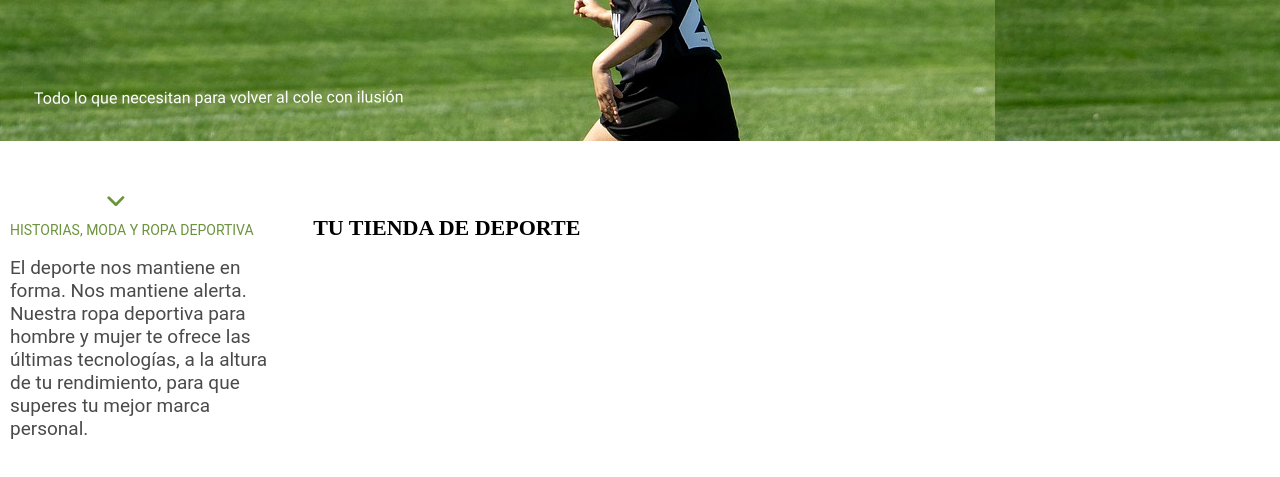
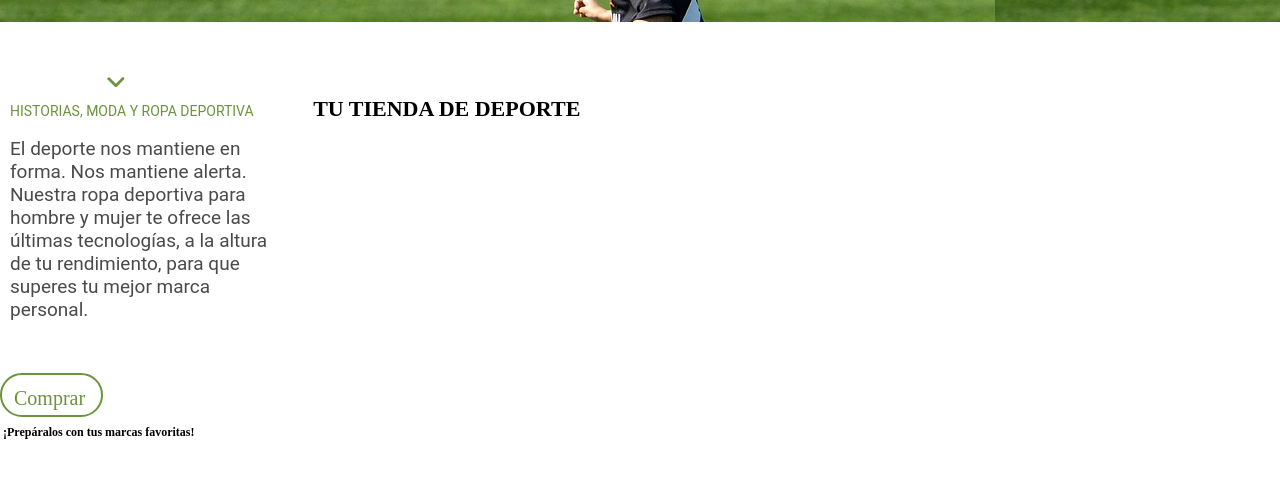
Before and after one commit to Adalab/modulo-1-evaluacion-final-olgabonillo, a website built with Vite: page src/index.html in a window 1280 px wide. Shown: the part 363-840 px from the top of the page. After the commit the page ends 810 px from the top, so only its background shows below. Built offline with nearby package versions, Linux system fonts and the light colour scheme.

Commit message:
changes in scss styles

```diff
--- a/src/partials/aside.html
+++ b/src/partials/aside.html
@@ -8,4 +8,9 @@
   <span class="sport-doc">
     El deporte nos mantiene en forma. Nos mantiene alerta. Nuestra ropa deportiva para hombre y mujer te ofrece las últimas tecnologías, a la altura de tu rendimiento, para que superes tu mejor marca personal.
   </span>
+  <span class="go">Comprar</span>
+
+  <span class="preparated">
+    ¡Prepáralos con tus marcas favoritas!
+  </span>
 </aside>
--- a/src/scss/layout/_aside.scss
+++ b/src/scss/layout/_aside.scss
@@ -46,5 +46,31 @@
     letter-spacing: normal;
     text-align: left;
     color: #4a4a4a;
+}
 
+.go {
+    width: 103px;
+    height: 44px;
+    color: #6c933e;
+    padding: 12px;
+    font-size: 20px;
+    border: solid 2px #6c933e;
+    border-radius: 22.5px;
+    display: block;
 }
+
+.preparated {
+        width: 297px;
+        height: 22.1px;
+        flex-grow: 0;
+        margin: 0 0 37.8px 3px;
+        font-family: RobotoSlab;
+        font-size: 12px;
+        font-weight: bold;
+        font-stretch: normal;
+        font-style: normal;
+        line-height: 2.5;
+        letter-spacing: normal;
+        text-align: center;
+        color: var(--brownish-grey);
+      }
--- a/src/scss/layout/_header.scss
+++ b/src/scss/layout/_header.scss
@@ -25,7 +25,7 @@ flex-direction: row;
 }
 
 .title__first {
-  margin: 260.2px 0 51.8px;
+    margin: 141.2px 0 51.8px;
     font-family: Roboto Slab;
     font-size: 30px;
     line-height: 1.67;
```
Lines whose indentation alone changed are shown as unchanged.
